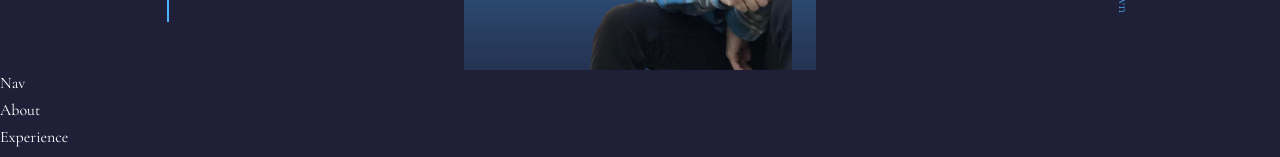
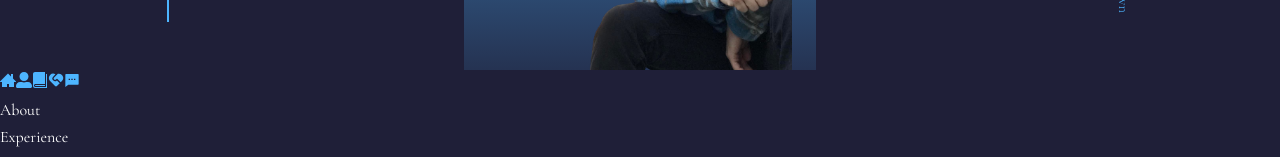
Before and after one commit to hristokarchev25/portfolio, a React (Create React App) app: page / in a window 1280 px wide. Shown: the part 730-887 px from the top of the page. Built offline with nearby package versions, Linux system fonts and the light colour scheme.

Commit message:
update/ icons added to navigation

```diff
--- a/src/components/Nav/Nav.jsx
+++ b/src/components/Nav/Nav.jsx
@@ -1,8 +1,31 @@
 import React from "react";
 import "./nav.css";
+import { ImHome3 } from "react-icons/im";
+import { FaUserAlt } from "react-icons/fa";
+import { ImBook } from "react-icons/im";
+import { RiServiceFill } from "react-icons/ri";
+import { RiMessage2Fill } from "react-icons/ri";
 
 const Nav = () => {
-  return <div>Nav</div>;
+  return (
+    <nav>
+      <a href="#home">
+        <ImHome3 />
+      </a>
+      <a href="#about">
+        <FaUserAlt />
+      </a>
+      <a href="#experience">
+        <ImBook />
+      </a>
+      <a href="#services">
+        <RiServiceFill />
+      </a>
+      <a href="#contact">
+        <RiMessage2Fill />
+      </a>
+    </nav>
+  );
 };
 
 export default Nav;
```
